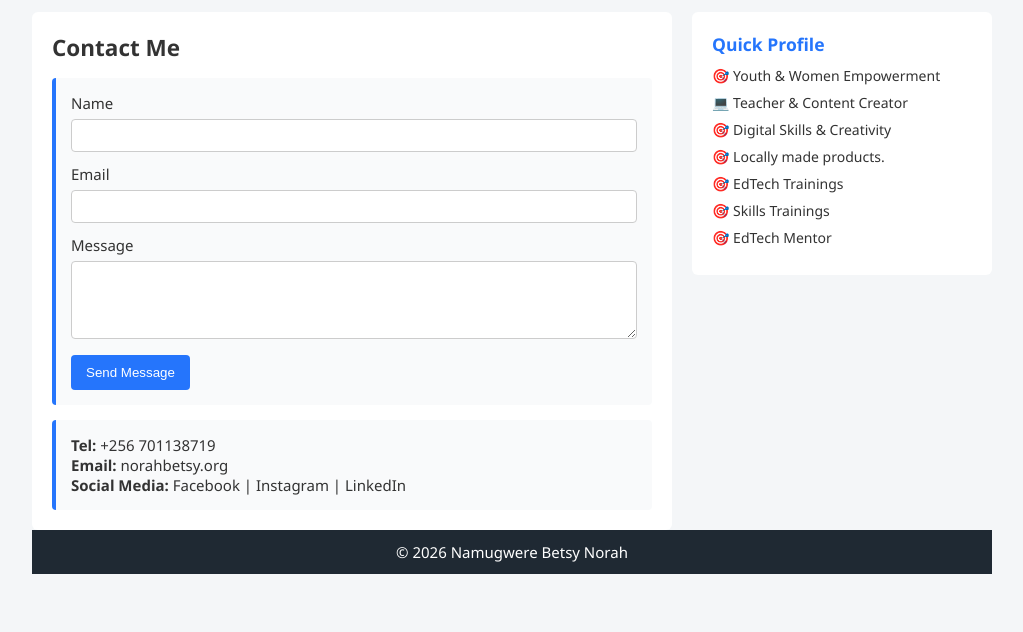
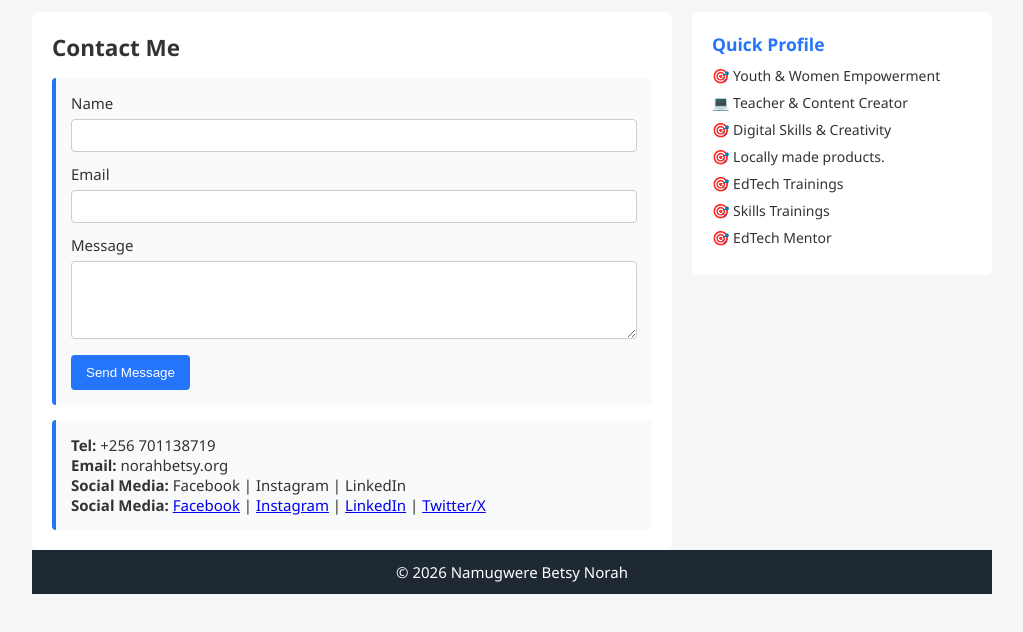
Before and after one commit to Norahbetsy/Norahbetsy.github.io, a plain HTML site: page contact.html in a window 1280 px wide. Shown: the part 158-790 px from the top of the page, without its empty margins (128-1151 px from the left). Drawn offline with Linux system fonts and the light colour scheme.

Commit message:
Update contact.html

```diff
--- a/contact.html
+++ b/contact.html
@@ -44,6 +44,14 @@
         <p><strong>Tel:</strong> +256 701138719</p>
         <p><strong>Email:</strong> norahbetsy.org </p>
         <p><strong>Social Media:</strong> Facebook | Instagram | LinkedIn</p>
+
+        <p><strong>Social Media:</strong>
+    <a href="https://facebook.com/betsynorah" target="_blank">Facebook</a> |
+    <a href="https://instagram.com/NorahBetsy" target="_blank">Instagram</a> |
+    <a href="https://linkedin.com/in/BetsyNorahNamugwerere" target="_blank">LinkedIn</a> |
+    <a href="https://twitter.com/NorahBetsy" target="_blank">Twitter/X</a>
+</p>
+
     </article>
 </section>
 </main>
```
